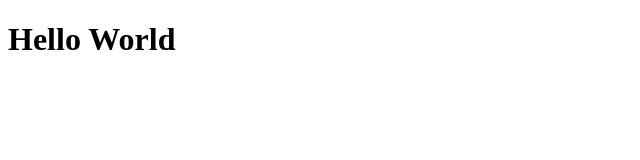
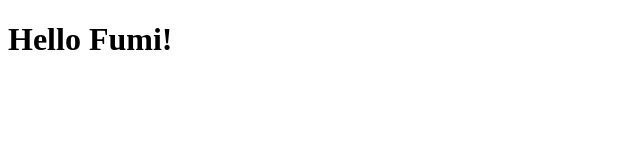
Before and after one commit to xiaoyljxiao/xiaoyljxiao.github.io, a plain HTML site: page index.html in a window 1280 px wide. Shown: the full height of the page, 0-640 px from the left. Drawn offline with Linux system fonts and the light colour scheme.

Commit message:
Update index.html

```diff
--- a/index.html
+++ b/index.html
@@ -1,6 +1,6 @@
 <!DOCTYPE html>
 <html>
 <body>
-<h1>Hello World</h1>
+<h1>Hello Fumi!</h1>
 </body>
 </html>
```
